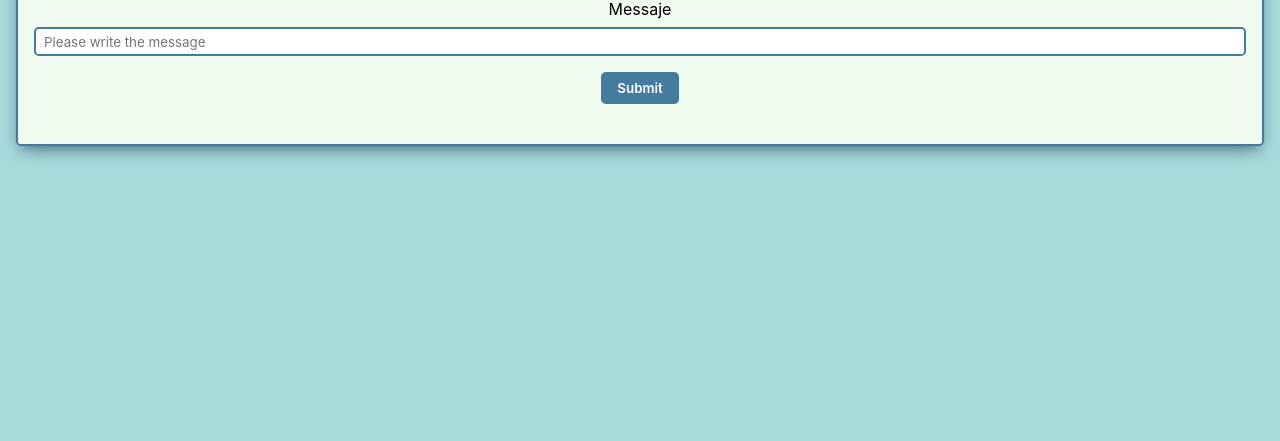
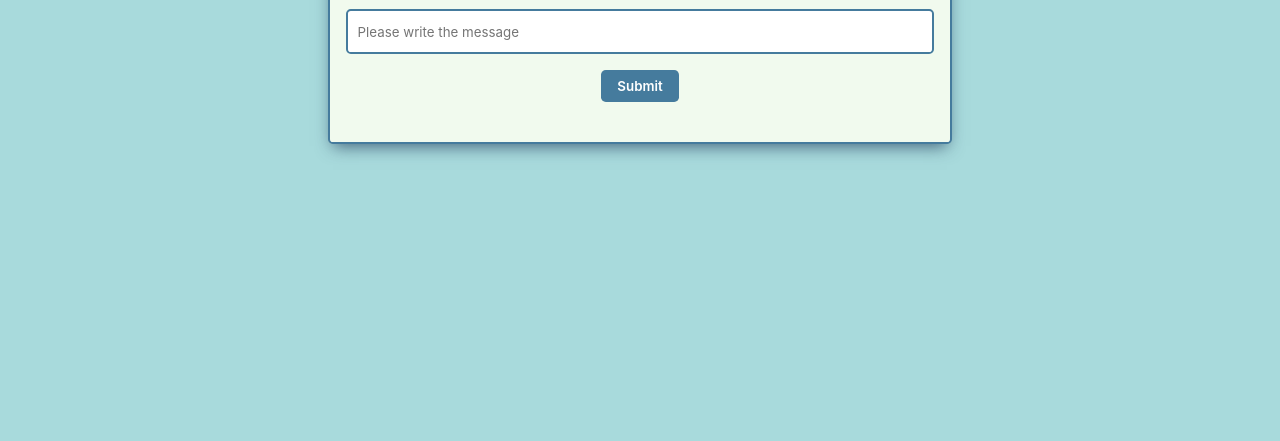
Before and after one commit to MrWences/send-message, a plain HTML site: page index.html in a window 1280 px wide. Shown: the part 359-800 px from the top of the page. Drawn offline with Linux system fonts and the light colour scheme.

Commit message:
Ahora es responsivo y se retiro el label de message

```diff
--- a/index.html
+++ b/index.html
@@ -16,17 +16,24 @@
         <section class="card__body">
           <form action="">
             <section class="form__input">
-              <label for="">Messaje</label>
-              <input type="text" placeholder="Please write the message" />
+              <input
+                type="text"
+                placeholder="Please write the message"
+                id="message-el"
+              />
             </section>
-            <button type="submit" class="card__body__btn">Submit</button>
+            <button type="submit" class="card__body__btn" id="button-el">
+              Submit
+            </button>
           </form>
 
           <section class="card__message">
-            <p class="card__message--display"></p>
+            <p class="card__message--display" id="display-el"></p>
           </section>
         </section>
       </article>
     </main>
+
+    <script src="./index.js"></script>
   </body>
 </html>
--- a/style.css
+++ b/style.css
@@ -72,3 +72,13 @@ main {
   font-size: 0.8rem;
   color: rgb(63, 63, 63);
 }
+
+@media screen and (min-width: 768px) {
+  .card {
+    min-width: 50%;
+  }
+
+  .form__input input {
+    padding: 0.8rem 0.6rem;
+  }
+}
```
